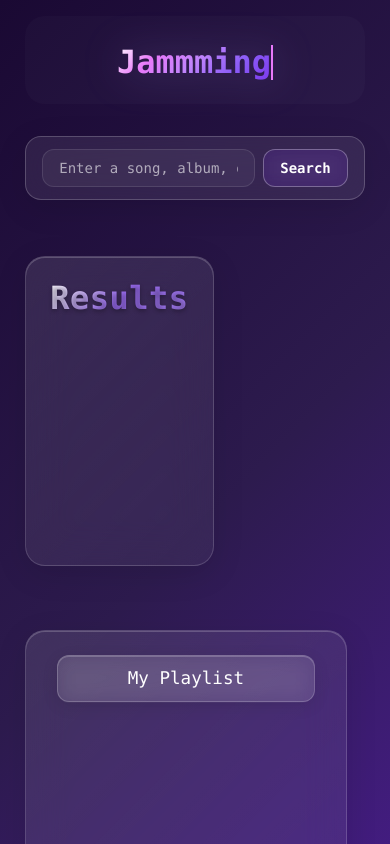
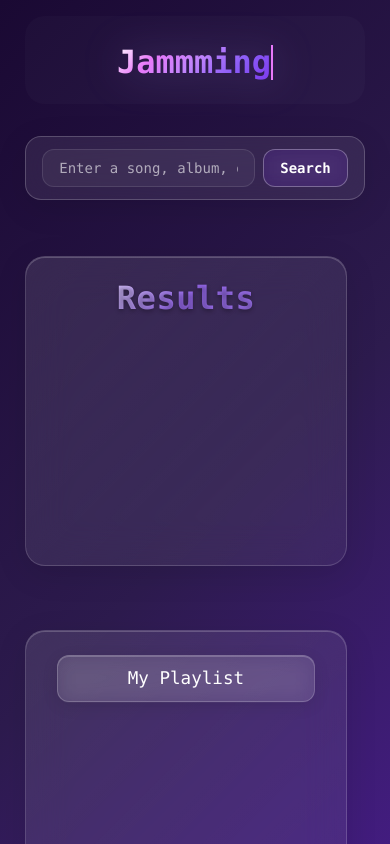
Before and after one commit to illonaaddae/jammming, a React (Vite) app: page / in a window 390 px wide. Shown: the top 844 px of the page. Built offline with nearby package versions, Linux system fonts and the light colour scheme.

Commit message:
fix: Styled the width of the search results

```diff
--- a/src/components/SearchResults.module.css
+++ b/src/components/SearchResults.module.css
@@ -3,6 +3,7 @@
   flex: 1;
   margin: 1.5rem 0;
   padding: 1.5rem;
+  width: 100%;
 
   /* Glassmorphism effect */
   background: linear-gradient(
@@ -32,3 +33,9 @@
   text-shadow: 0 2px 4px rgba(0, 0, 0, 0.3);
   letter-spacing: 0.5px;
 }
+
+@media (max-width: 768px) {
+  .SearchResults {
+    width: 80%;
+  }
+}
```
